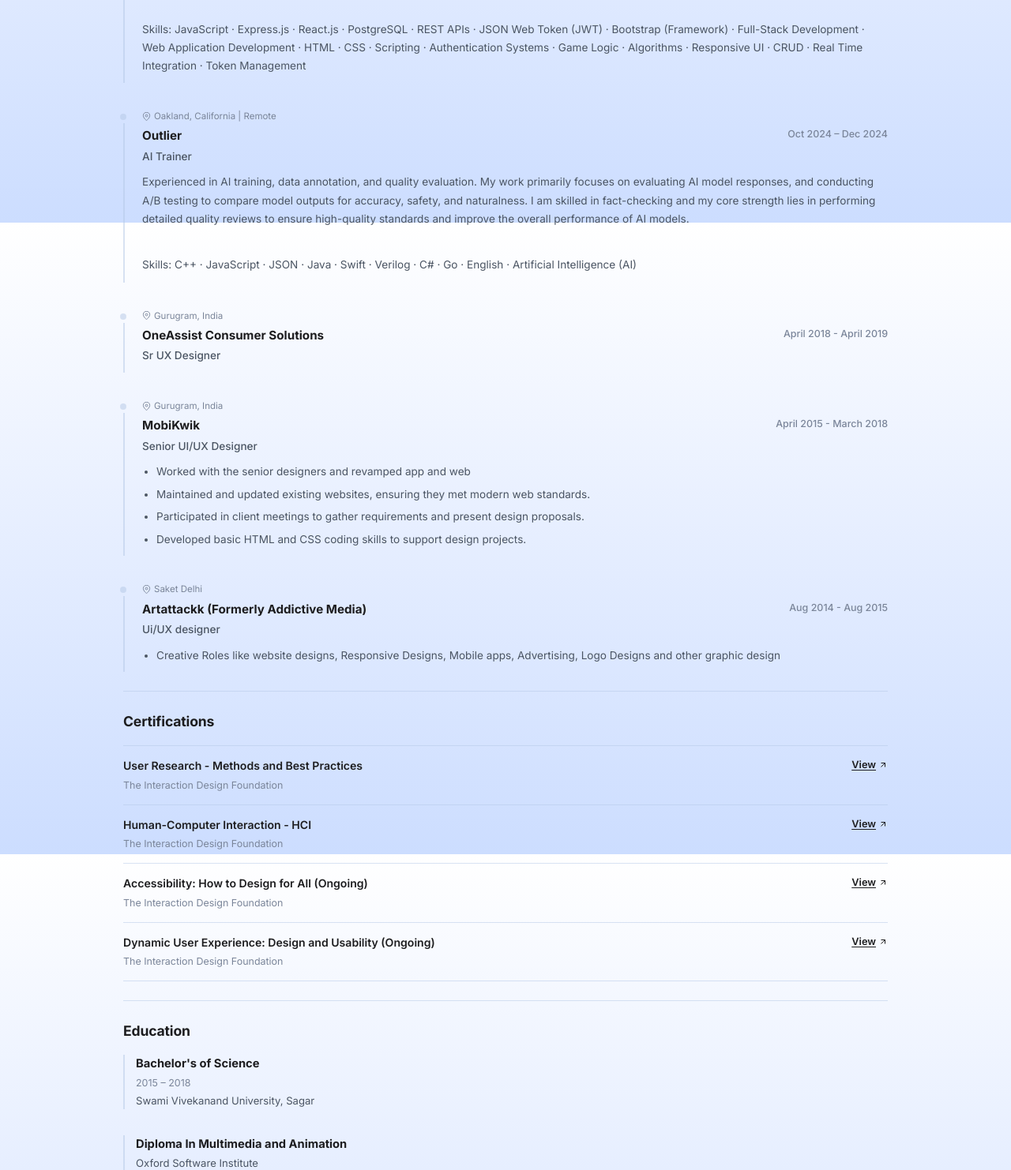
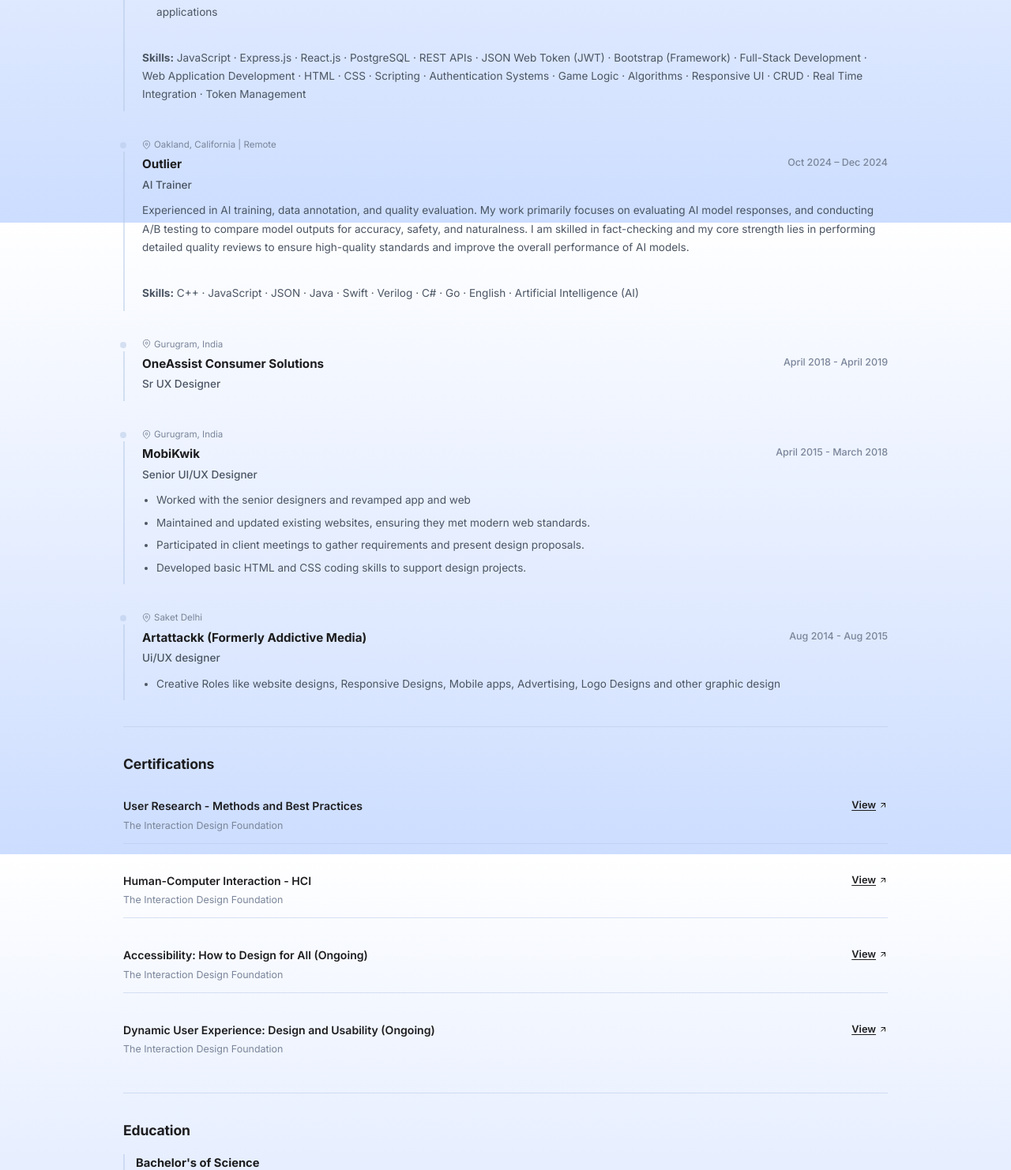
Before and after one commit to Nephophile06/Portfolio, a plain HTML site: page index.html in a window 1280 px wide. Shown: the part 1318-2800 px from the top of the page at 79% size. Drawn offline with Linux system fonts and the light colour scheme.

Commit message:
fixing spaces by contents

```diff
--- a/css/style.css
+++ b/css/style.css
@@ -181,8 +181,8 @@ button {
 
 /* Square crop container — hides the transparent circle padding of the PNG */
 .identity-left {
-    width: 112px;
-    height: 112px;
+    width: 120px;
+    height: 120px;
     flex-shrink: 0;
     overflow: hidden;
     border: 1px solid var(--border-color);
@@ -308,7 +308,7 @@ button {
 .content-divider {
     height: 1px;
     background: var(--border-color);
-    margin: 24px 0;
+    margin: 33px 0;
 }
 
 /* ── Generic Section Block ───────────── */
@@ -631,20 +631,19 @@ button {
 .cert-list {
     display: flex;
     flex-direction: column;
-    gap: 0;
+    gap: 24px;
 }
 
 .cert-item {
     display: flex;
     align-items: flex-start;
     justify-content: space-between;
-    padding: 14px 0;
+    padding: 12px 0;
     border-bottom: 1px solid var(--border-color);
-    gap: 12px;
 }
 
-.cert-item:first-child {
-    border-top: 1px solid var(--border-color);
+.cert-item:last-child {
+    border-bottom: none;
 }
 
 .cert-name {
--- a/index.html
+++ b/index.html
@@ -12,6 +12,7 @@
     <link rel="preconnect" href="https://fonts.gstatic.com" crossorigin>
     <link href="https://fonts.googleapis.com/css2?family=Inter:wght@300;400;500;600;700&display=swap" rel="stylesheet">
     <link rel="stylesheet" href="css/style.css">
+
 </head>
 
 <body>
@@ -49,7 +50,7 @@
                     <div class="identity-meta">
                         <span class="avail-dot"></span>
                         <span class="avail-text">Available for work</span>
-                        <a href="assets/Data Annotator.pdf" download="Data_Annotator_Resume.pdf"
+                        <a href="assets/Data Annotator.pdf" download="Anika_Binta_Azad_Shifa_Resume.pdf"
                             class="download-resume-link">
                             <svg width="14" height="14" viewBox="0 0 24 24" fill="none" stroke="currentColor"
                                 stroke-width="2">
@@ -196,7 +197,8 @@
                                 collaborative presentation tool and game-logic based applications</li>
                         </ul>
                         <br>
-                        <p class="exp-desc">Skills: JavaScript · Express.js · React.js · PostgreSQL · REST APIs · JSON
+                        <p class="exp-desc"><b>Skills:</b> JavaScript · Express.js · React.js · PostgreSQL · REST APIs ·
+                            JSON
                             Web Token (JWT) · Bootstrap (Framework) · Full-Stack Development · Web Application
                             Development · HTML · CSS · Scripting · Authentication Systems · Game Logic · Algorithms ·
                             Responsive UI · CRUD · Real Time Integration · Token Management</p>
@@ -223,7 +225,8 @@
                             and improve the overall performance of AI models.
                         </p>
                         <br>
-                        <p class="exp-desc">Skills: C++ · JavaScript · JSON · Java · Swift · Verilog · C# · Go · English
+                        <p class="exp-desc"><b>Skills:</b> C++ · JavaScript · JSON · Java · Swift · Verilog · C# · Go ·
+                            English
                             · Artificial Intelligence (AI)</p>
                     </div>
 
```
